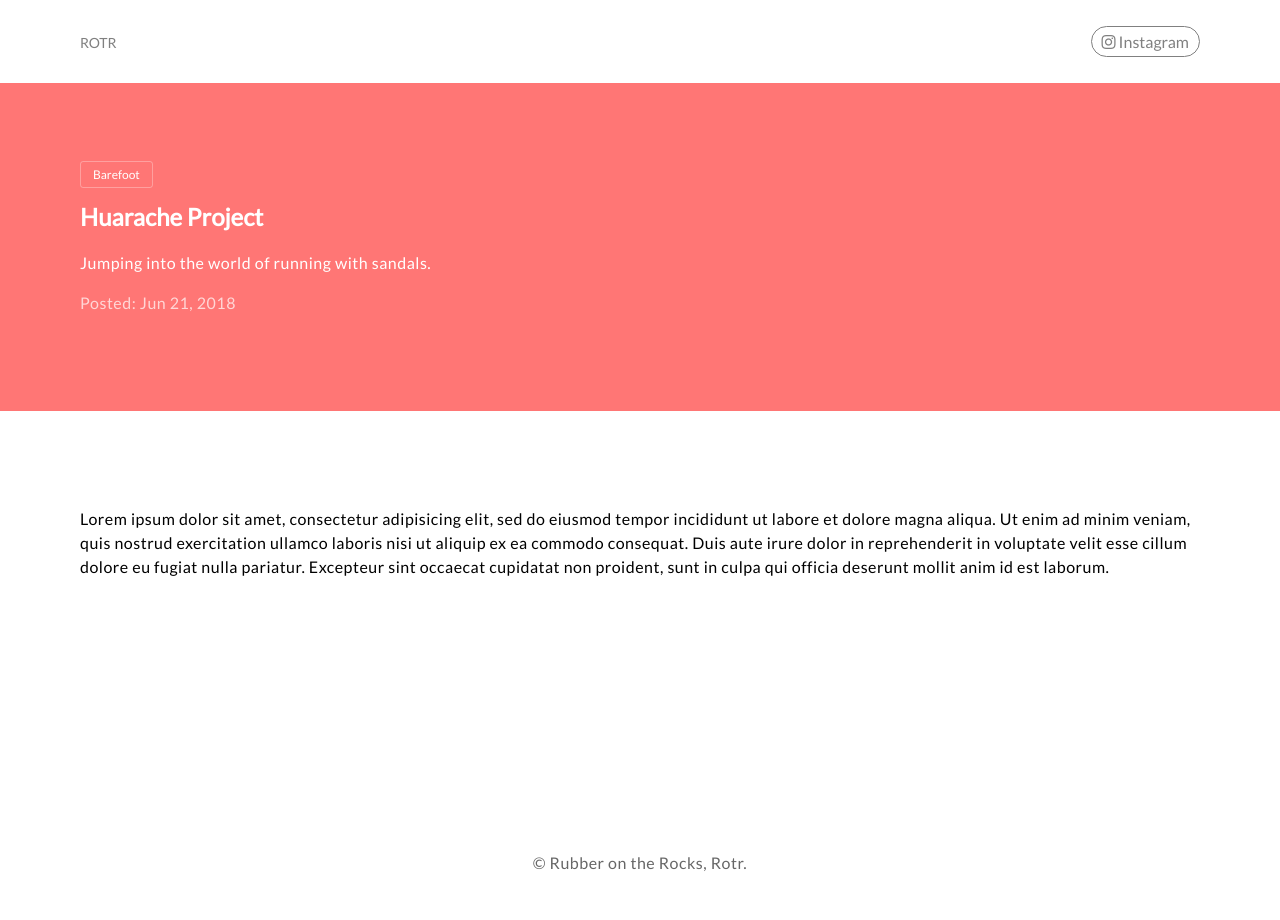
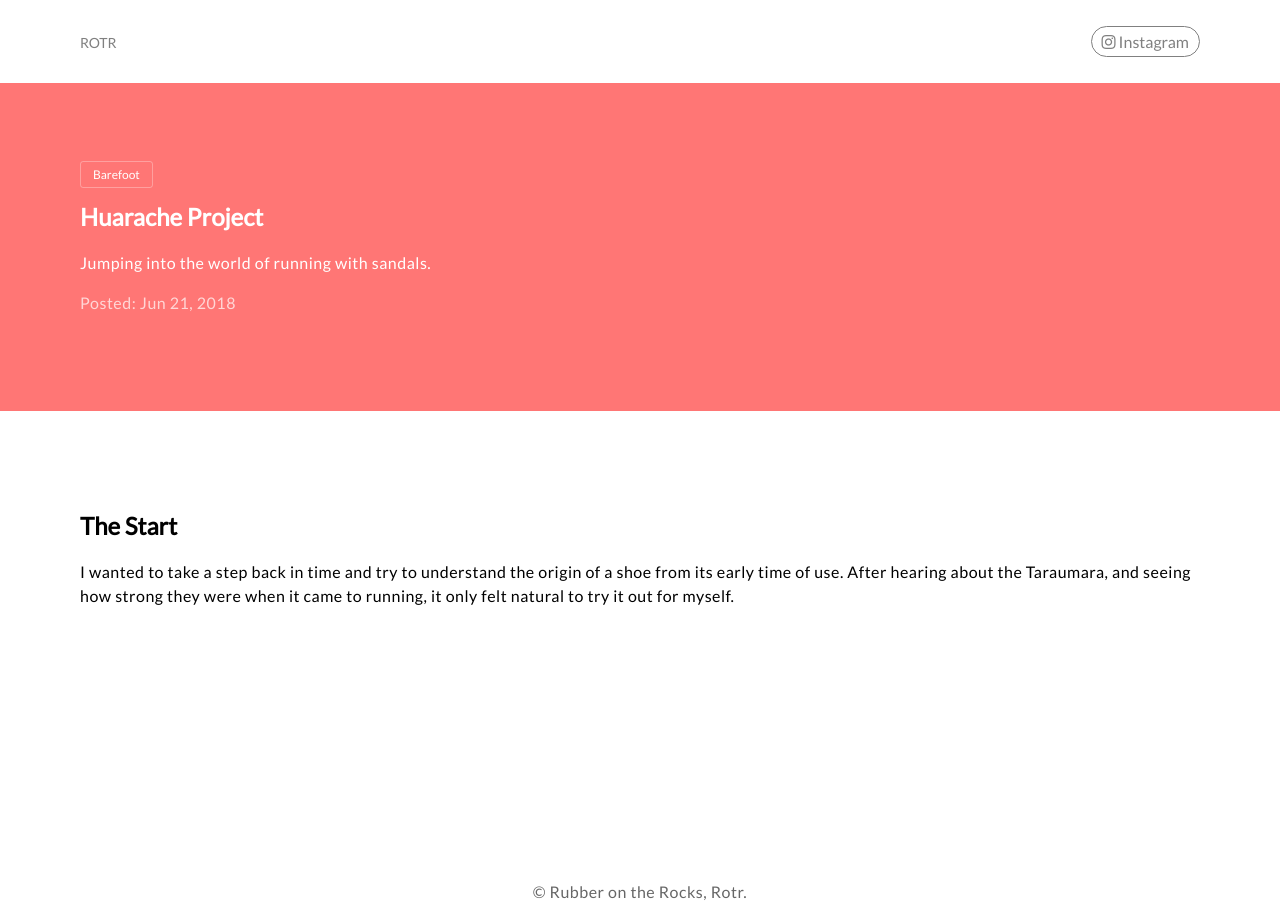
Before and after one commit to enriquezm/rotr, a Jekyll site: the page built from _posts/2018-06-20-welcome-to-jekyll.markdown, in a window 1280 px wide. Built offline with Jekyll 4.4.1, drawn with Linux system fonts in a browser that asks for light colours; nearby versions of some CDN libraries; comment, search, counter and statistics services are not loaded.

Commit message:
Update post.

```diff
--- a/_posts/2018-06-20-welcome-to-jekyll.markdown
+++ b/_posts/2018-06-20-welcome-to-jekyll.markdown
@@ -5,4 +5,6 @@ date:   2018-06-20 19:42:18 -0700
 lead: "Jumping into the world of running with sandals."
 category: Barefoot
 ---
-Lorem ipsum dolor sit amet, consectetur adipisicing elit, sed do eiusmod tempor incididunt ut labore et dolore magna aliqua. Ut enim ad minim veniam, quis nostrud exercitation ullamco laboris nisi ut aliquip ex ea commodo consequat. Duis aute irure dolor in reprehenderit in voluptate velit esse cillum dolore eu fugiat nulla pariatur. Excepteur sint occaecat cupidatat non proident, sunt in culpa qui officia deserunt mollit anim id est laborum.
+## The Start
+
+I wanted to take a step back in time and try to understand the origin of a shoe from its early time of use. After hearing about the Taraumara, and seeing how strong they were when it came to running, it only felt natural to try it out for myself.
```
